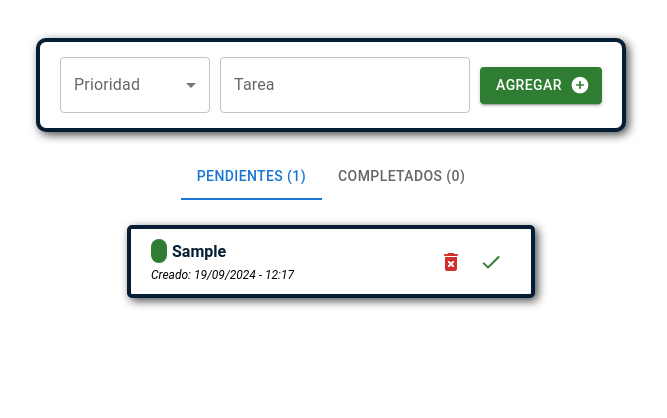
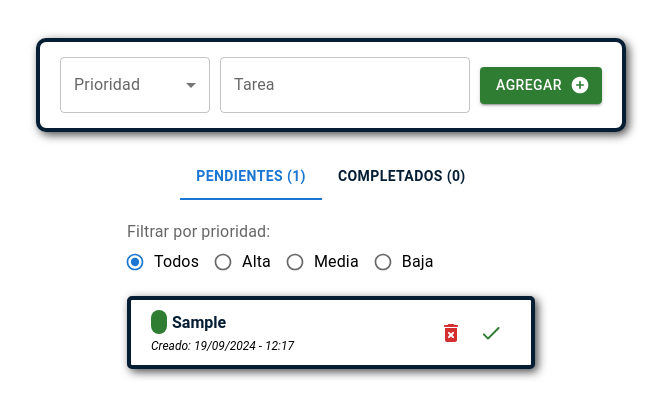
Before and after one commit to Santillan-Reyna-Ariel-Angel/to-do-list-as, a React (Vite) app: page / in a window 1280 px wide. Both pictures are taken after typing "Sample" into the empty fields and a click on the button "AGREGAR". Shown: the top 418 px of the page, without its empty margins (309-976 px from the left). Built offline with nearby package versions, Linux system fonts and the light colour scheme.

Commit message:
07 add filter in pendingTab

```diff
--- a/src/components/TabsMenu/TabsMenu.jsx
+++ b/src/components/TabsMenu/TabsMenu.jsx
@@ -6,14 +6,36 @@ import TabList from '@mui/lab/TabList';
 import TabPanel from '@mui/lab/TabPanel';
 import { TaskCard } from '../TaskCard/TaskCard';
 import { ContextAllTask } from '../../context/ContextAllTask';
+import {
+  Button,
+  FormControl,
+  FormControlLabel,
+  FormLabel,
+  Radio,
+  RadioGroup,
+} from '@mui/material';
 
 export const TabsMenu = () => {
+  const { globalTaskList, setGlobalTaskList } = useContext(ContextAllTask);
   const [tab, setTab] = useState('1');
-  const { globalTaskList } = useContext(ContextAllTask);
+  const [filter, setFilter] = useState('Todos');
+
+  const filterOptions = ['Todos', 'Alta', 'Media', 'Baja'];
 
   const pendingTasks = globalTaskList.filter(
     (task) => task.status === 'pendiente'
   );
+
+  const pendingTasksFiltered = () => {
+    if (filter === 'Todos') {
+      return pendingTasks;
+    } else {
+      let newPendingTasks = pendingTasks.filter(
+        (task) => task.priority === filter
+      );
+      return newPendingTasks;
+    }
+  };
 
   const completedTasks = globalTaskList.filter(
     (task) => task.status !== 'pendiente'
@@ -23,6 +45,11 @@ export const TabsMenu = () => {
     setTab(newValue);
   };
 
+  const deleteCompletedAllTasks = () => {
+    setGlobalTaskList(pendingTasks); // conservar solo las tareas pendientes
+  };
+
+  console.log('filtros', filter);
   return (
     <TabContext value={tab}>
       <Box
@@ -34,15 +61,89 @@ export const TabsMenu = () => {
         }}
       >
         <TabList onChange={handleChangeTab} aria-label="Menu de tareas">
-          <Tab label={`pendientes (${pendingTasks?.length})`} value="1" />
-          <Tab label={`completados (${completedTasks?.length})`} value="2" />
+          <Tab
+            label={`pendientes (${pendingTasks?.length})`}
+            value="1"
+            sx={{ fontWeight: 'bold', color: '#051e34' }}
+          />
+          <Tab
+            label={`completados (${completedTasks?.length})`}
+            value="2"
+            sx={{
+              fontWeight: 'bold',
+              color: '#051e34',
+            }}
+          />
         </TabList>
       </Box>
       <TabPanel value="1" sx={{ padding: '10px' }}>
-        <TaskCard tasks={pendingTasks} />
+        <Box
+          sx={{
+            display: 'grid',
+            marginTop: '10px',
+            width: '500',
+            justifyContent: 'center',
+          }}
+        >
+          {pendingTasks.length > 0 && (
+            <>
+              <FormControl>
+                <FormLabel id="demo-radio-buttons-group-label">
+                  Filtrar por prioridad:
+                </FormLabel>
+                <RadioGroup
+                  row
+                  name="filterTasksOptions"
+                  value={filter}
+                  onChange={(event) => {
+                    setFilter(event.target.value);
+                  }}
+                >
+                  {filterOptions.map((option) => (
+                    <FormControlLabel
+                      key={option}
+                      value={option}
+                      control={<Radio size="small" />}
+                      label={option}
+                    />
+                  ))}
+                </RadioGroup>
+              </FormControl>
+
+              <TaskCard
+                tasks={
+                  filter?.status === 'todos'
+                    ? pendingTasks
+                    : pendingTasksFiltered()
+                }
+              />
+            </>
+          )}
+        </Box>
       </TabPanel>
       <TabPanel value="2" sx={{ padding: '10px' }}>
-        <TaskCard tasks={completedTasks} />
+        <Box
+          sx={{
+            display: 'grid',
+            marginTop: '10px',
+            width: '500',
+            justifyContent: 'center',
+          }}
+        >
+          {completedTasks?.length > 0 && (
+            <>
+              <Button
+                variant="contained"
+                color="error"
+                onClick={() => deleteCompletedAllTasks()}
+              >
+                Eliminar todos
+              </Button>
+
+              <TaskCard tasks={completedTasks} />
+            </>
+          )}
+        </Box>
       </TabPanel>
     </TabContext>
   );
```
